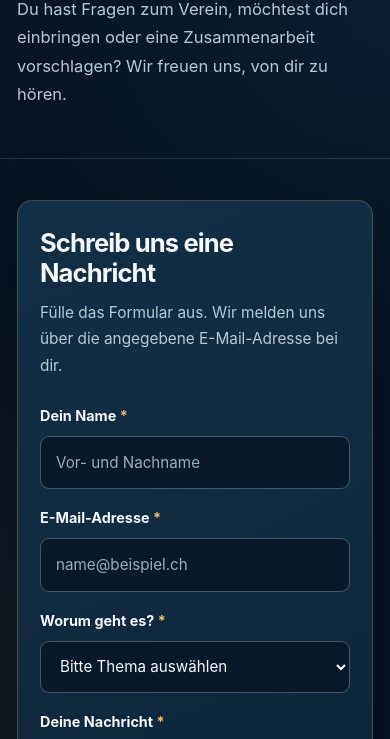
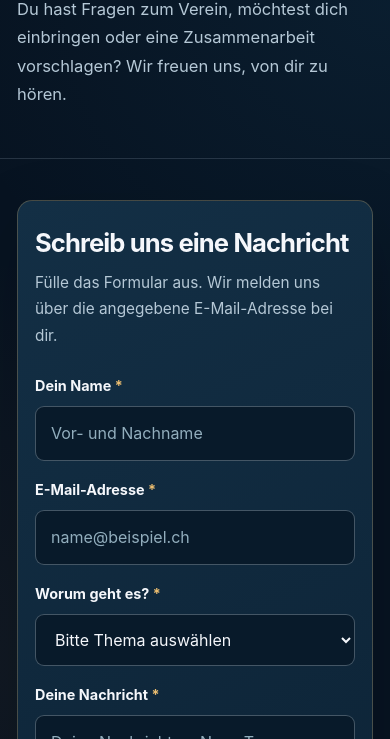
Before and after one commit to DorianVoe/nova-tempora-website, a plain HTML site: page kontakt.html in a window 390 px wide. Shown: the part 298-1037 px from the top of the page. Drawn offline with Linux system fonts and the light colour scheme.

Commit message:
layout smartphone update

```diff
--- a/kontakt.html
+++ b/kontakt.html
@@ -2,7 +2,7 @@
 <html lang="de-CH">
 <head>
   <meta charset="utf-8">
-  <meta name="viewport" content="width=device-width, initial-scale=1">
+  <meta name="viewport" content="width=device-width, initial-scale=1, interactive-widget=resizes-content">
   <meta name="theme-color" content="#071321">
   <meta name="description" content="Kontakt zu Nova Tempora: Fragen, Ideen, Zusammenarbeit oder Interesse am Verein? Schreib uns über das Kontaktformular.">
   <meta property="og:type" content="website">
@@ -64,7 +64,7 @@
               </div>
               <div class="field">
                 <label for="email">E-Mail-Adresse <span class="required" aria-label="Pflichtfeld">*</span></label>
-                <input id="email" name="email" type="email" autocomplete="email" maxlength="254" required placeholder="name@beispiel.ch">
+                <input id="email" name="email" type="email" inputmode="email" autocomplete="email" autocapitalize="none" spellcheck="false" maxlength="254" required placeholder="name@beispiel.ch">
               </div>
               <div class="field full">
                 <label for="betreff">Worum geht es? <span class="required" aria-label="Pflichtfeld">*</span></label>
--- a/styles.css
+++ b/styles.css
@@ -24,6 +24,7 @@ body {
   line-height: 1.67;
   -webkit-font-smoothing: antialiased;
 }
+main,section,.container { min-width: 0; }
 a { color: inherit; }
 a:focus-visible, button:focus-visible, summary:focus-visible, input:focus-visible, select:focus-visible, textarea:focus-visible {
   outline: 2px solid var(--gold); outline-offset: 4px;
@@ -149,7 +150,8 @@ p { color: var(--muted); }
 /* Contact form */
 .contact-section { padding-block: 76px 110px; }
 .contact-layout { display: grid; grid-template-columns: minmax(0,1.5fr) minmax(260px,.75fr); align-items: start; gap: 28px; }
-.form-card { border: 1px solid rgba(235,189,112,.26); border-radius: 19px; background: linear-gradient(155deg,#132f45,#0b2032); padding: clamp(25px,4.6vw,51px); box-shadow: 0 20px 67px rgba(0,0,0,.15); }
+.form-card { min-width: 0; border: 1px solid rgba(235,189,112,.26); border-radius: 19px; background: linear-gradient(155deg,#132f45,#0b2032); padding: clamp(25px,4.6vw,51px); box-shadow: 0 20px 67px rgba(0,0,0,.15); }
+.form-card form { min-width: 0; }
 .form-card h2 { font-size: clamp(1.5rem,2.5vw,2.1rem); margin: 0 0 12px; }
 .form-intro { margin-bottom: 30px; font-size: .96rem; }
 .form-grid { display: grid; grid-template-columns: repeat(2,minmax(0,1fr)); gap: 20px; }
@@ -157,11 +159,19 @@ p { color: var(--muted); }
 .field.full { grid-column: 1/-1; }
 .field label { color: var(--ink); font-size: .9rem; font-weight: 730; }
 .required { color: var(--gold); }
-.field input,.field select,.field textarea { width: 100%; background: #081a2a; color: var(--ink); border: 1px solid rgba(206,226,239,.3); border-radius: 9px; padding: 13px 15px; font: inherit; font-size: .95rem; }
+.field input,.field select,.field textarea { display: block; width: 100%; max-width: 100%; min-width: 0; background: #081a2a; color: var(--ink); border: 1px solid rgba(206,226,239,.3); border-radius: 9px; padding: 13px 15px; font: inherit; font-size: .95rem; }
 .field input,.field select { min-height: 50px; }
 .field textarea { min-height: 182px; resize: vertical; }
 .field input::placeholder,.field textarea::placeholder { color: #92aebd; opacity: 1; }
 .field input:focus-visible,.field select:focus-visible,.field textarea:focus-visible { outline: 2px solid var(--gold); outline-offset: 1px; }
+.field input:-webkit-autofill,
+.field input:-webkit-autofill:hover,
+.field input:-webkit-autofill:focus {
+  -webkit-text-fill-color: var(--ink);
+  caret-color: var(--ink);
+  box-shadow: 0 0 0 1000px #081a2a inset;
+  transition: background-color 9999s ease-out 0s;
+}
 .form-note { color: var(--muted); font-size: .83rem; line-height: 1.75; margin: 23px 0 18px; }
 .form-note a { color: var(--gold); text-underline-offset: 3px; }
 .form-actions { display: flex; align-items: center; gap: 18px; flex-wrap: wrap; }
@@ -220,7 +230,9 @@ p { color: var(--muted); }
   .cta-panel { padding: 30px 25px; }
   .form-card { padding: 25px 20px; }
   .form-grid,.contact-aside { grid-template-columns: 1fr; }
+  .form-actions { align-items: stretch; flex-direction: column; gap: 10px; }
   .form-actions .btn { width: 100%; }
+  .form-actions small { text-align: center; }
   .footer-inner,.footer-nav { justify-content: center; text-align: center; }
   .footer-nav { gap: 12px 22px; }
 }
@@ -305,6 +317,7 @@ p { color: var(--muted); }
   .form-card h2 { font-size: 1.6rem; }
   .form-intro { margin-bottom: 25px; }
   .form-grid { gap: 17px; }
+  .field input,.field select,.field textarea { font-size: 1rem; }
   .field input,.field select { min-height: 52px; }
   .field textarea { min-height: 158px; }
   .form-note { font-size: .85rem; }
@@ -343,6 +356,7 @@ p { color: var(--muted); }
 @media (max-width: 600px) {
   /* Show a peek of the next card: a touch-friendly, swipeable set of topics and projects.
      The remainder is still accessible by horizontal scrolling. */
+  .form-card { padding-inline: 20px; }
   .topic-cards, .project-grid, .value-grid {
     display: grid;
     grid-template-columns: none;
@@ -390,6 +404,7 @@ p { color: var(--muted); }
   .mobile-menu summary { padding-inline: 11px; }
   .hero-intro h1 { font-size: 2.12rem; }
   .page-hero h1 { font-size: 2.16rem; }
+  .form-card { padding-inline: 17px; }
   .topic-cards,.project-grid,.value-grid { margin-inline: -17px; padding-inline: 17px; }
   .privacy-aside { margin-inline: -17px; padding-inline: 17px; }
 }
```
